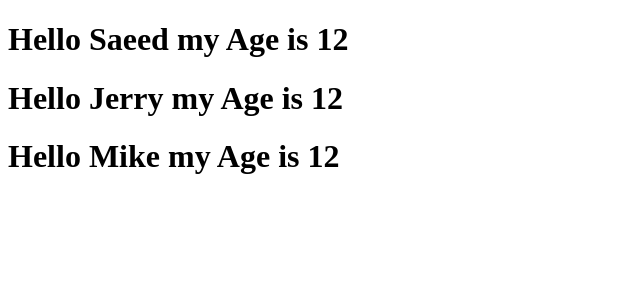
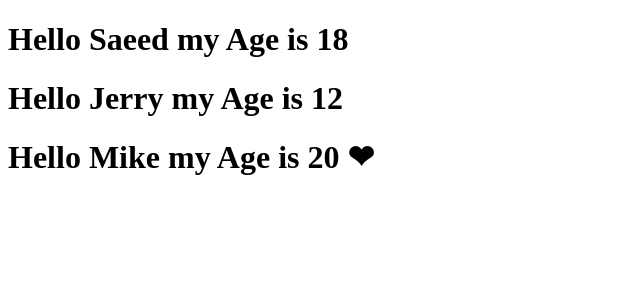
Before and after one commit to saeedali780/Learning-React, a React (Vite) app: page / in a window 1280 px wide. Shown: the top 300 px of the page, without its empty margins (0-640 px from the left). Built offline with nearby package versions, Linux system fonts and the light colour scheme.

Commit message:
emoji paased as prop

```diff
--- a/src/App.jsx
+++ b/src/App.jsx
@@ -4,9 +4,9 @@ import Hello from './components/hello.jsx'
 const App = () => {
   return (
     <div>
-      <Hello name="Saeed" age="12"/>
+      <Hello name="Saeed" age="18"/>
       <Hello name="Jerry" age="12"/>
-      <Hello name="Mike" age="12"/>
+      <Hello name="Mike" age="20" emoji="❤"/>
     </div>
   )
 }
--- a/src/components/hello.jsx
+++ b/src/components/hello.jsx
@@ -1,10 +1,10 @@
 import React from 'react'
 
-const Hello = (props) => {
-    const {name,age} = props
+const Hello = ({name,age,emoji}) => {
+
   return (
     <div>
-      <h1>Hello {name} my Age is {+age}</h1>
+      <h1>Hello {name} my Age is {+age} {emoji}</h1>
     </div>
   )
 }
```
